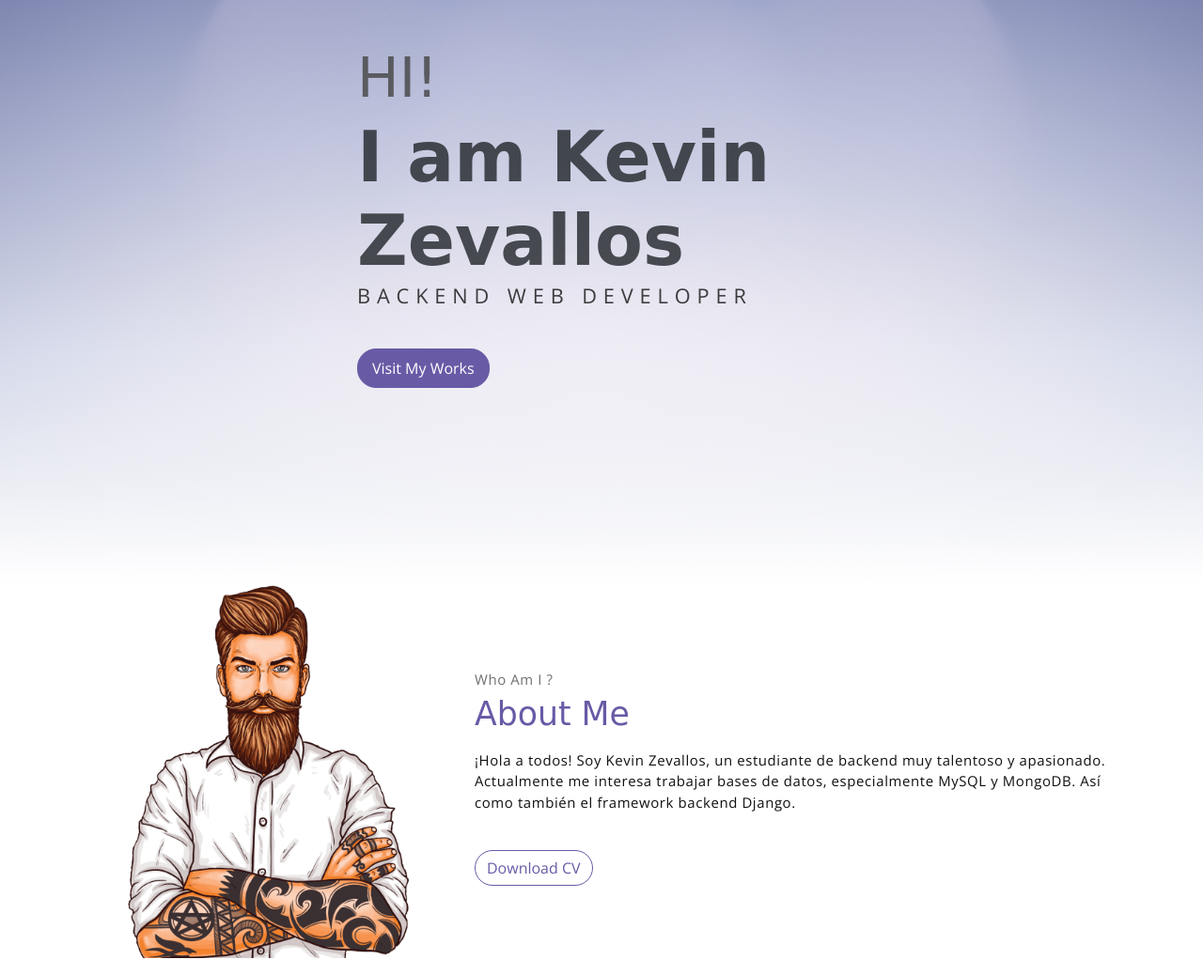
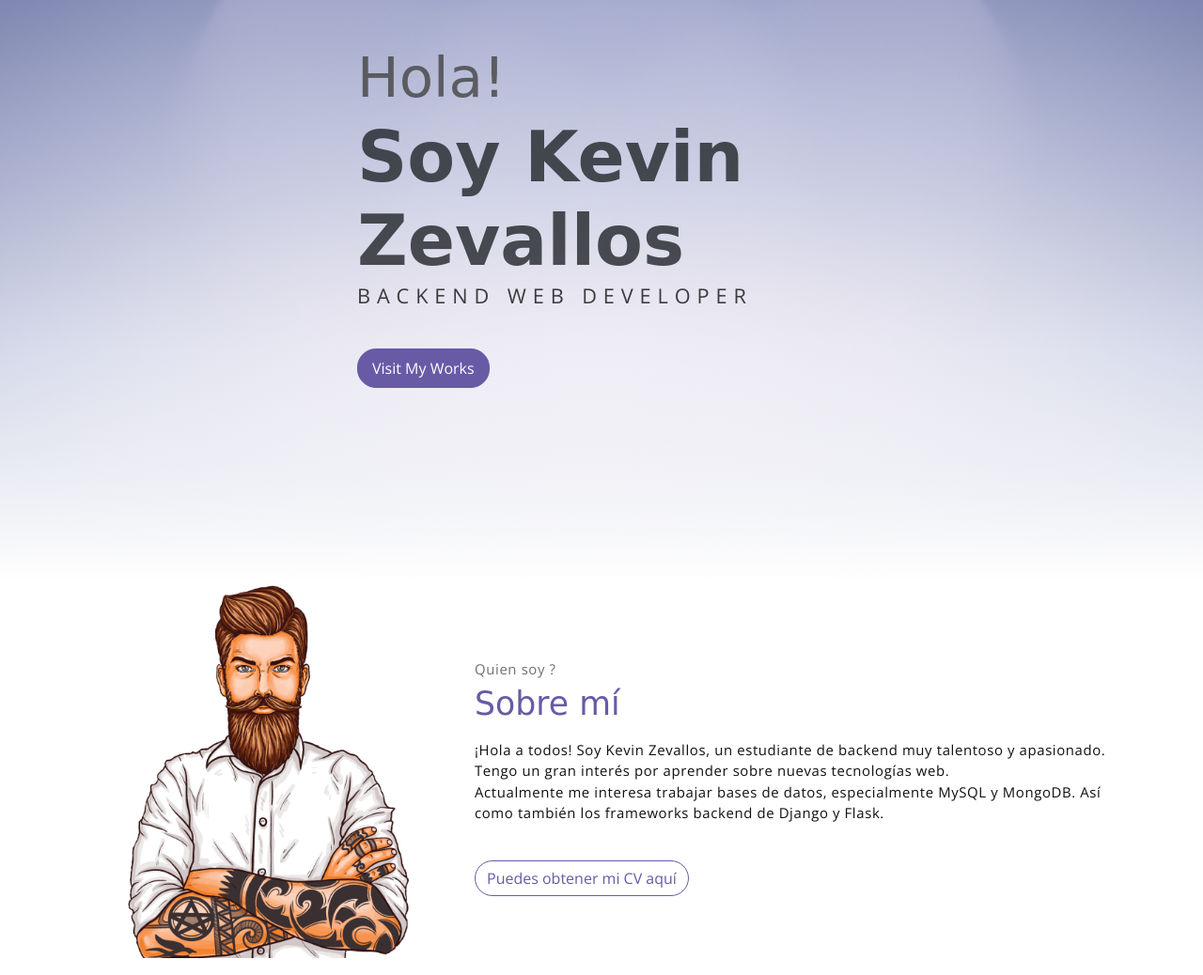
Before and after one commit to kevin1892/kevin1892.github.io, a plain HTML site: page index.html in a window 1280 px wide. Shown: the part 180-1218 px from the top of the page at 94% size. Drawn offline with nearby package versions, Linux system fonts and the light colour scheme; a web font is replaced by a local one.

Commit message:
introduction updated

```diff
--- a/index.html
+++ b/index.html
@@ -53,8 +53,8 @@
         <div class="overlay"></div>
         <div class="header-content container">
             <h1 class="header-title">
-                <span class="up">HI!</span>
-                <span class="down">I am Kevin Zevallos</span>
+                <span class="up">Hola!</span>
+                <span class="down">Soy Kevin Zevallos</span>
             </h1>
             <p class="header-subtitle">BACKEND WEB DEVELOPER</p>
 
@@ -72,13 +72,14 @@
                     <img src="assets/imgs/man.png" class="about-img" alt="Download free bootstrap 4 landing page, free boootstrap 4 templates, Download free bootstrap 4.1 landing page, free boootstrap 4.1.1 templates, meyawo Landing page">
                 </div>
                 <div class="about-caption">
-                    <p class="section-subtitle">Who Am I ?</p>
-                    <h2 class="section-title mb-3">About Me</h2>
+                    <p class="section-subtitle">Quien soy ?</p>
+                    <h2 class="section-title mb-3">Sobre mí</h2>
                     <p>
                         ¡Hola a todos! Soy Kevin Zevallos, un estudiante de backend muy talentoso y apasionado.
-                        <br>Actualmente me interesa trabajar bases de datos, especialmente MySQL y MongoDB. Así como también el framework backend Django.
+                        Tengo un gran interés por aprender sobre nuevas tecnologías web.
+                        <br>Actualmente me interesa trabajar bases de datos, especialmente MySQL y MongoDB. Así como también los frameworks backend de Django y Flask.
                     </p>
-                    <button class="btn-rounded btn btn-outline-primary mt-4">Download CV</button>
+                    <button class="btn-rounded btn btn-outline-primary mt-4">Puedes obtener mi CV aquí</button>
                 </div>
             </div><!-- end of about wrapper -->
         </div><!-- end of container -->
```
